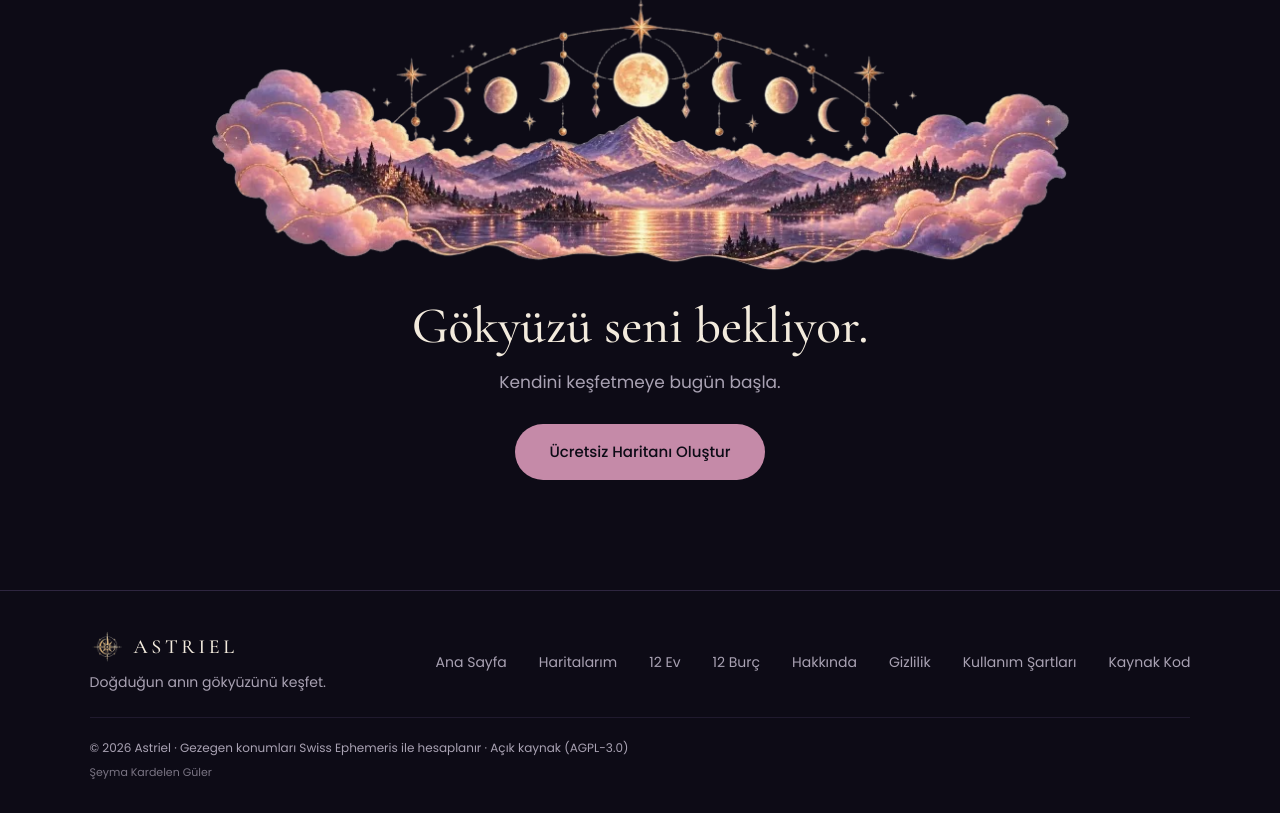
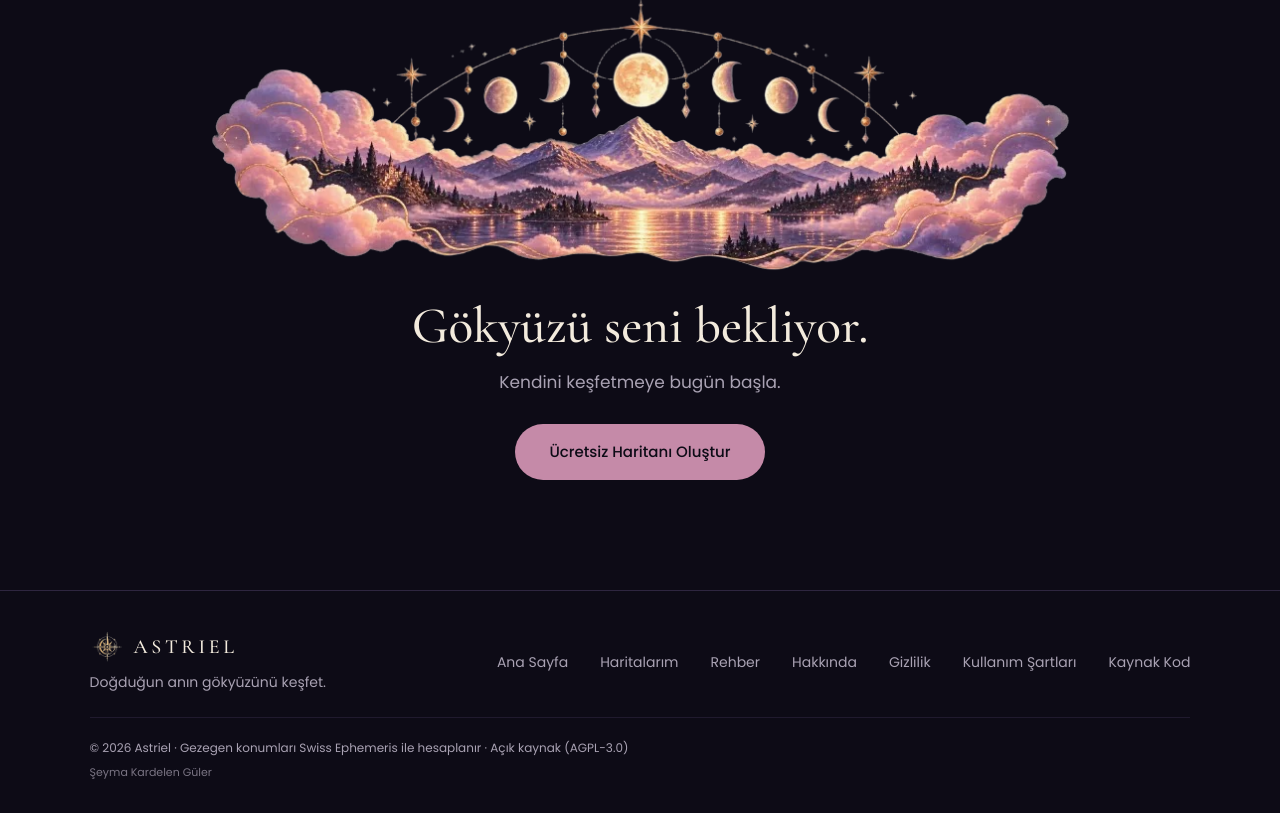
Before and after one commit to kardelenguler/astriel, an Angular app in the folder frontend/: page / in a window 1280 px wide. Shown: the part 2046-2859 px from the top of the page. Built offline with nearby package versions, Linux system fonts and the light colour scheme.

Commit message:
Alt menüde tek Rehber linki

```diff
--- a/frontend/src/app/layout/footer/footer.html
+++ b/frontend/src/app/layout/footer/footer.html
@@ -10,8 +10,7 @@
   <nav class="links" aria-label="Alt menü">
     <a routerLink="/">Ana Sayfa</a>
     <a routerLink="/haritalarim">Haritalarım</a>
-    <a routerLink="/evler">12 Ev</a>
-    <a routerLink="/burclar">12 Burç</a>
+    <a routerLink="/rehber">Rehber</a>
     <a routerLink="/hakkinda">Hakkında</a>
     <a routerLink="/gizlilik">Gizlilik</a>
     <a routerLink="/kullanim-sartlari">Kullanım Şartları</a>
```
